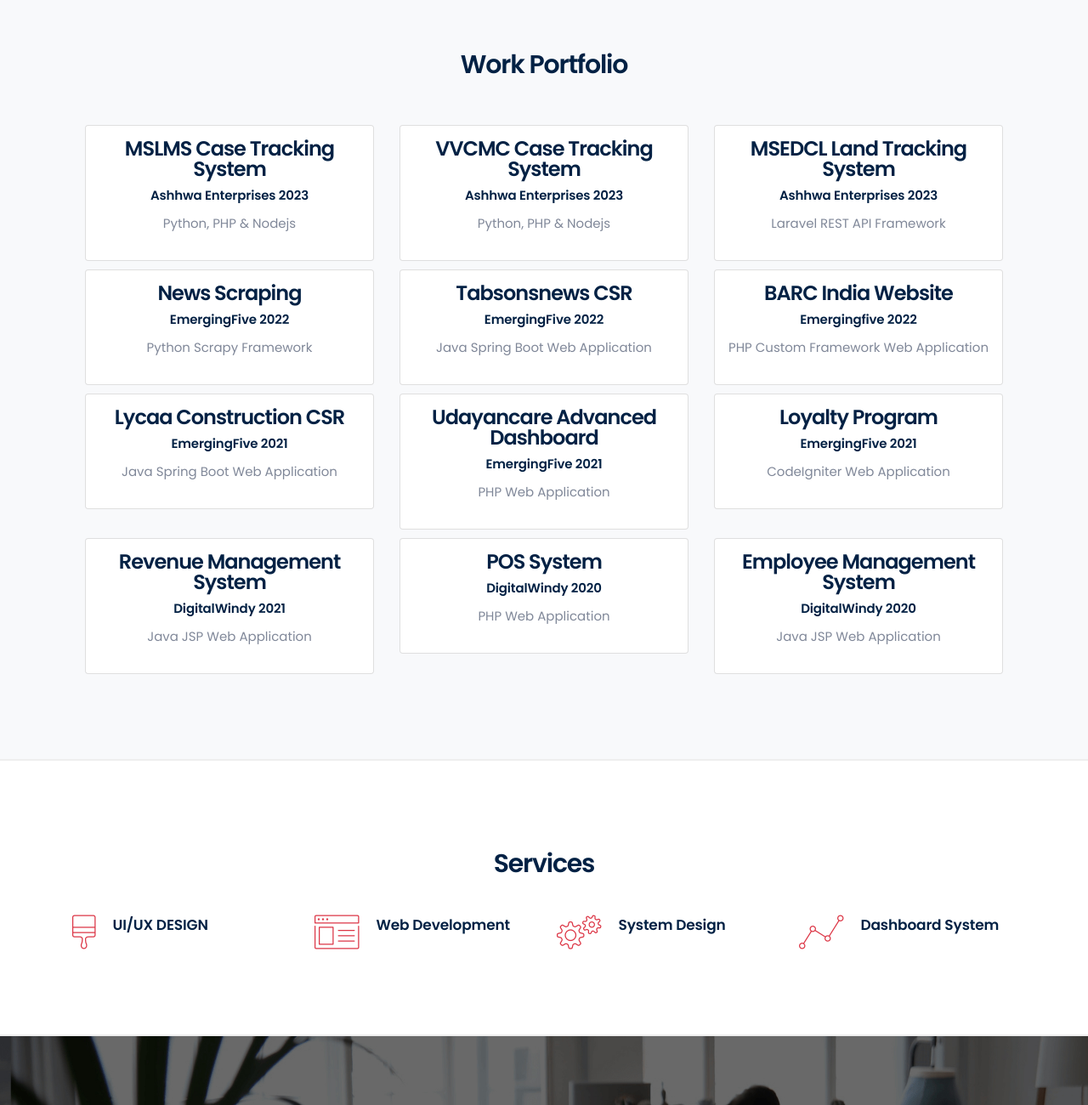
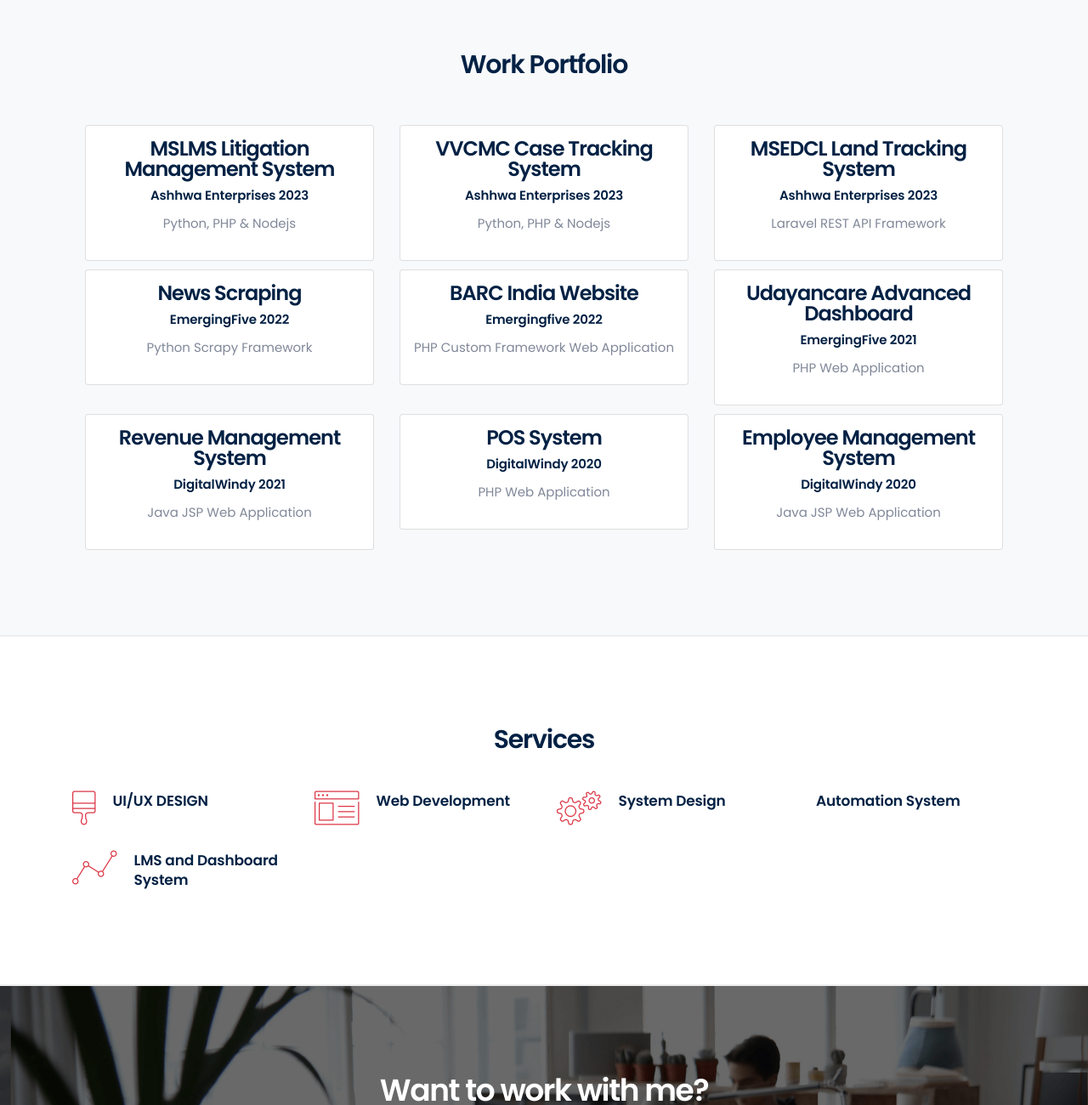
Before and after one commit to VirenMistry512/virenmistry_profile, a plain HTML site: page index.html in a window 1280 px wide. Shown: the part 2833-4133 px from the top of the page at 85% size. Drawn offline with nearby package versions, Linux system fonts and the light colour scheme; animation ran at ten frames a second.

Commit message:
new changes

```diff
--- a/index.html
+++ b/index.html
@@ -297,7 +297,7 @@
                 <div class="row">
                     <div class="col-md-4 mt-10">
                         <div class="card text-center padding-15">
-                            <h2>MSLMS Case Tracking System</h2>
+                            <h2>MSLMS Litigation Management System</h2>
                             <h4>Ashhwa Enterprises 2023</h4>
                             <p>Python, PHP & Nodejs</p>
                         </div>
@@ -323,13 +323,13 @@
                             <p>Python Scrapy Framework</p>
                         </div>
                     </div>
-                    <div class="col-md-4 mt-10">
+                    <!-- <div class="col-md-4 mt-10">
                         <div class="card text-center padding-15">
                             <h2>Tabsonsnews CSR</h2>
                             <h4>EmergingFive 2022</h4>
                             <p>Java Spring Boot Web Application</p>
                         </div>
-                    </div>
+                    </div> -->
                     <div class="col-md-4 mt-10">
                         <div class="card text-center padding-15">
                             <h2>BARC India Website</h2>
@@ -337,13 +337,13 @@
                             <p>PHP Custom Framework Web Application</p>
                         </div>
                     </div>
-                    <div class="col-md-4 mt-10">
+                    <!-- <div class="col-md-4 mt-10">
                         <div class="card text-center padding-15">
                             <h2>Lycaa Construction CSR</h2>
                             <h4>EmergingFive 2021</h4>
                             <p>Java Spring Boot Web Application</p>
                         </div>
-                    </div>
+                    </div> -->
                     <div class="col-md-4 mt-10">
                         <div class="card text-center padding-15">
                             <h2>Udayancare Advanced Dashboard</h2>
@@ -351,13 +351,13 @@
                             <p>PHP Web Application</p>
                         </div>
                     </div>
-                    <div class="col-md-4 mt-10">
+                    <!-- <div class="col-md-4 mt-10">
                         <div class="card text-center padding-15">
                             <h2>Loyalty Program</h2>
                             <h4>EmergingFive 2021</h4>
                             <p>CodeIgniter Web Application</p>
                         </div>
-                    </div>
+                    </div> -->
                     <div class="col-md-4 mt-10">
                         <div class="card text-center padding-15">
                             <h2>Revenue Management System</h2>
@@ -505,20 +505,20 @@
                         </div>
                     </div>
                 </div>
-                <!-- <div class="col-lg-3 col-sm-6 padding-15">
+                <div class="col-lg-3 col-sm-6 padding-15">
                     <div class="service-item">
-                        <i class="icon_search"></i>
+                        <i class="cpu"></i>
                         <div class="service-content">
-                            <h3>Search Optimize</h3>
-                            <p>It is a long stablis fact a reader <br>will be instracted</p>
+                            <h3>Automation System</h3>
+                            <!-- <p>It is a long stablis fact a reader <br>will be instracted</p>  -->
                         </div>
                     </div>
-                </div> -->
+                </div>
                 <div class="col-lg-3 col-sm-6 padding-15">
                        <div class="service-item">
                            <i class="icon-linegraph"></i>
                            <div class="service-content">
-                               <h3>Dashboard System</h3>
+                               <h3>LMS and Dashboard System</h3>
                                <!-- <p>It is a long stablis fact a reader <br>will be instracted</p> -->
                            </div>
                        </div>
```
